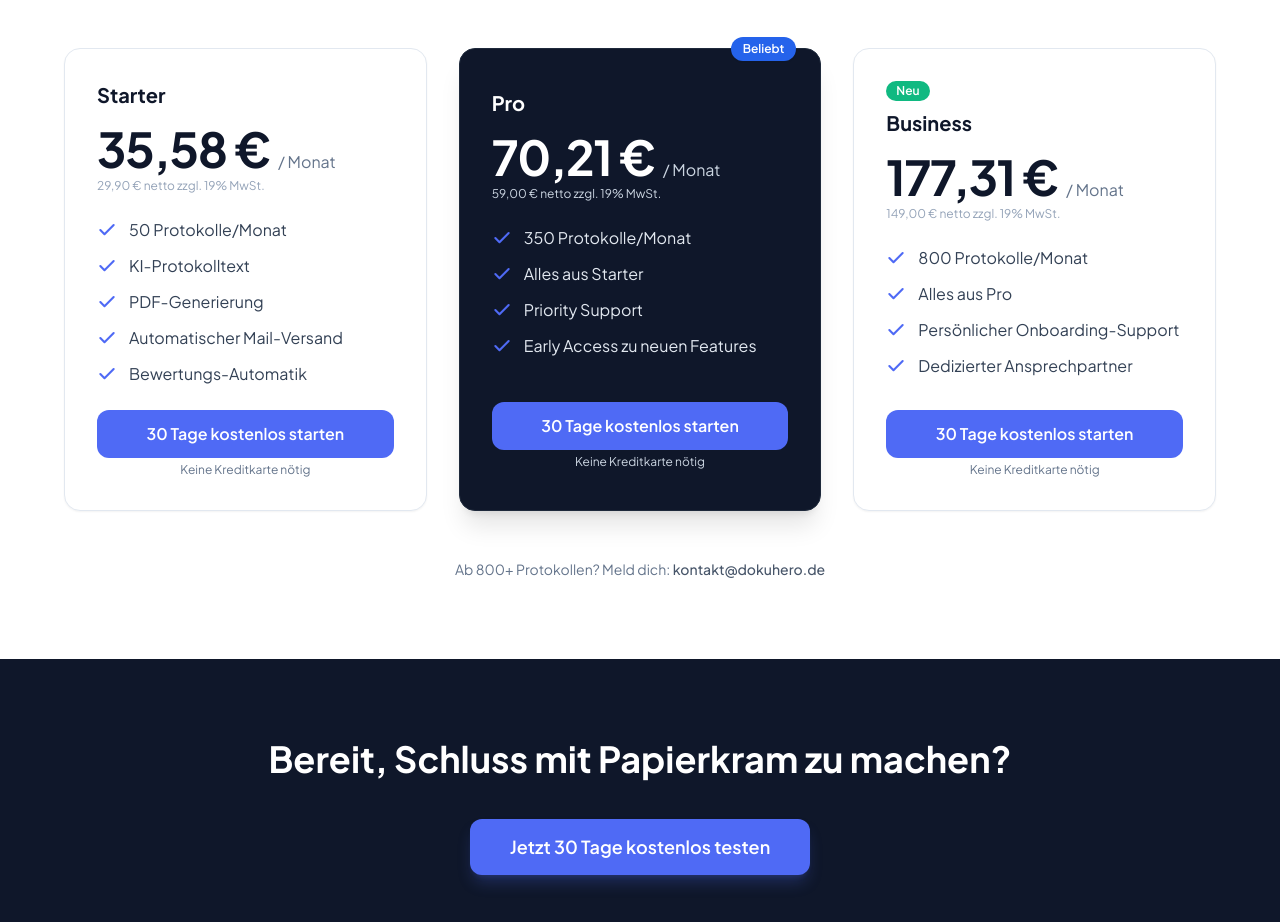
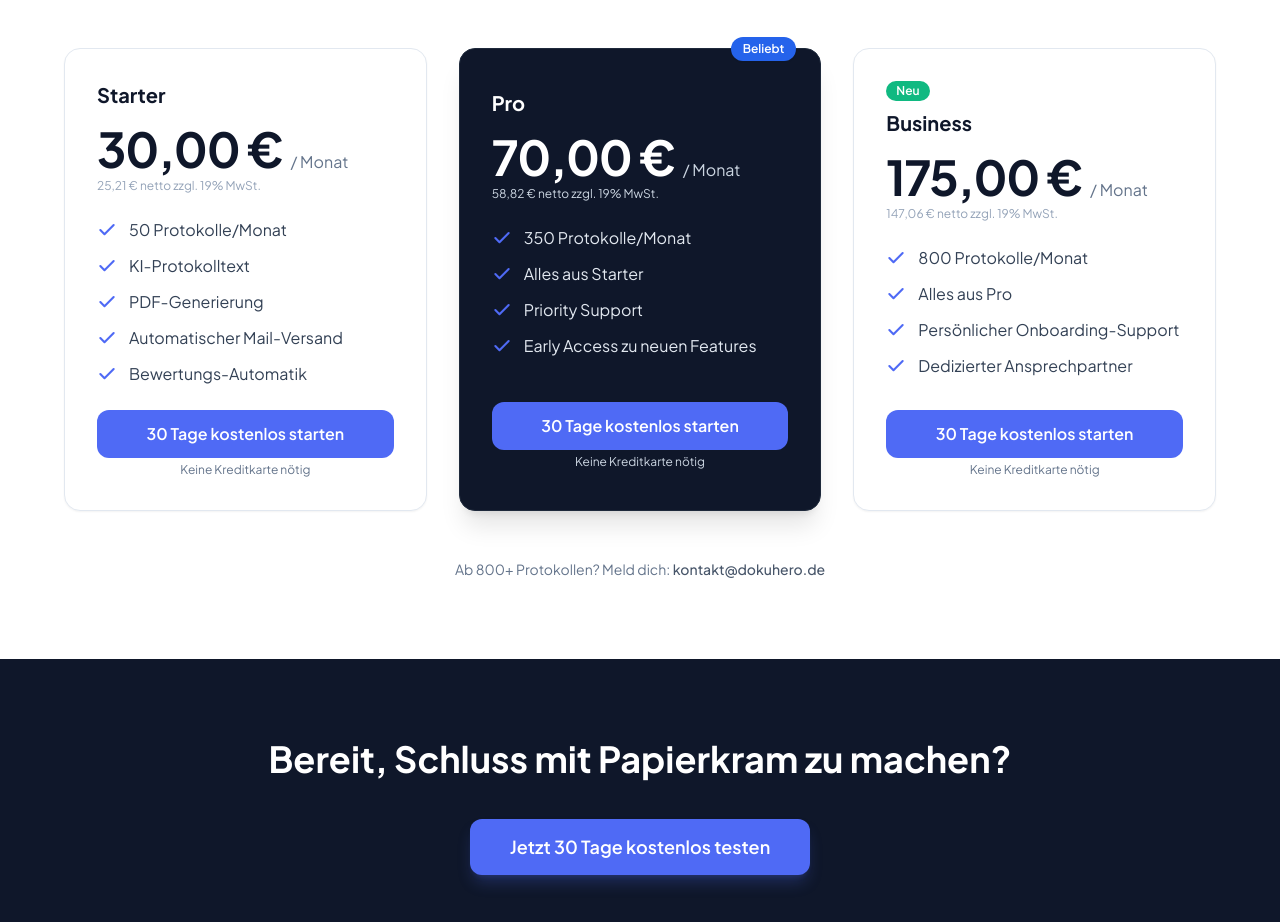
Before and after one commit to sakasolutions/dokuhero, a Next.js app: page / in a window 1280 px wide. Shown: the part 4424-5346 px from the top of the page. Built offline with nearby package versions, Linux system fonts and the light colour scheme.

Commit message:
fix: starter price ids aktualisiert

```diff
--- a/components/PricingSection.tsx
+++ b/components/PricingSection.tsx
@@ -11,10 +11,17 @@
 
 type Billing = "monthly" | "yearly";
 
+// ⚠️ STRIPE PREISE MÜSSEN ANGEPASST WERDEN:
+// Starter Monatlich: 30,00€ brutto (price_1THqxtJ4dcGJEa2GrvmUN9YT)
+// Starter Jährlich: 300,00€ brutto (price_1THqxtJ4dcGJEa2GCSMPEpxj)
+// Pro Monatlich: 70,00€ brutto (price_1THhWvJ4dcGJEa2GeTQZUwoJ)
+// Pro Jährlich: 700,00€ brutto (price_1THhWvJ4dcGJEa2G1zIKXiZP)
+// Business Monatlich: 175,00€ brutto (price_1THqFBJ4dcGJEa2G0KR0hQ3E)
+// Business Jährlich: 1.750,00€ brutto (price_1THqFBJ4dcGJEa2Gg7fMTOHg)
 const PRICE_IDS = {
   starter: {
-    monthly: "price_1THhVxJ4dcGJEa2Gv9C89qGR",
-    yearly: "price_1THhVxJ4dcGJEa2GGSnbCjCr",
+    monthly: "price_1THqxtJ4dcGJEa2GrvmUN9YT",
+    yearly: "price_1THqxtJ4dcGJEa2GCSMPEpxj",
   },
   pro: {
     monthly: "price_1THhWvJ4dcGJEa2GeTQZUwoJ",
@@ -123,33 +130,33 @@
     billing === "monthly" ? PRICE_IDS[plan].monthly : PRICE_IDS[plan].yearly;
 
   const starterBruttoMain =
-    billing === "monthly" ? "35,58 €" : "27,37 €";
+    billing === "monthly" ? "30,00 €" : "25,00 €";
   const starterBruttoStrike =
-    billing === "yearly" ? "35,58 €" : null;
+    billing === "yearly" ? "30,00 €" : null;
   const starterNettoLabel =
-    billing === "monthly" ? "29,90 €" : "23,00 €";
+    billing === "monthly" ? "25,21 €" : "21,01 €";
   const starterJahrFooter =
     billing === "yearly"
-      ? "328,44 € brutto / Jahr (276,00 € netto)"
+      ? "300,00 € brutto / Jahr (252,10 € netto)"
       : null;
 
-  const proBruttoMain = billing === "monthly" ? "70,21 €" : "55,93 €";
-  const proBruttoStrike = billing === "yearly" ? "70,21 €" : null;
-  const proNettoLabel = billing === "monthly" ? "59,00 €" : "47,00 €";
+  const proBruttoMain = billing === "monthly" ? "70,00 €" : "58,00 €";
+  const proBruttoStrike = billing === "yearly" ? "70,00 €" : null;
+  const proNettoLabel = billing === "monthly" ? "58,82 €" : "49,02 €";
   const proJahrFooter =
     billing === "yearly"
-      ? "671,16 € brutto / Jahr (564,00 € netto)"
+      ? "700,00 € brutto / Jahr (588,24 € netto)"
       : null;
 
   const businessBruttoMain =
-    billing === "monthly" ? "177,31 €" : "141,61 €";
+    billing === "monthly" ? "175,00 €" : "146,00 €";
   const businessBruttoStrike =
-    billing === "yearly" ? "177,31 €" : null;
+    billing === "yearly" ? "175,00 €" : null;
   const businessNettoLabel =
-    billing === "monthly" ? "149,00 €" : "119,00 €";
+    billing === "monthly" ? "147,06 €" : "122,55 €";
   const businessJahrFooter =
     billing === "yearly"
-      ? "1.699,32 € brutto / Jahr (1.428,00 € netto)"
+      ? "1.750,00 € brutto / Jahr (1.470,59 € netto)"
       : null;
 
   return (
```
